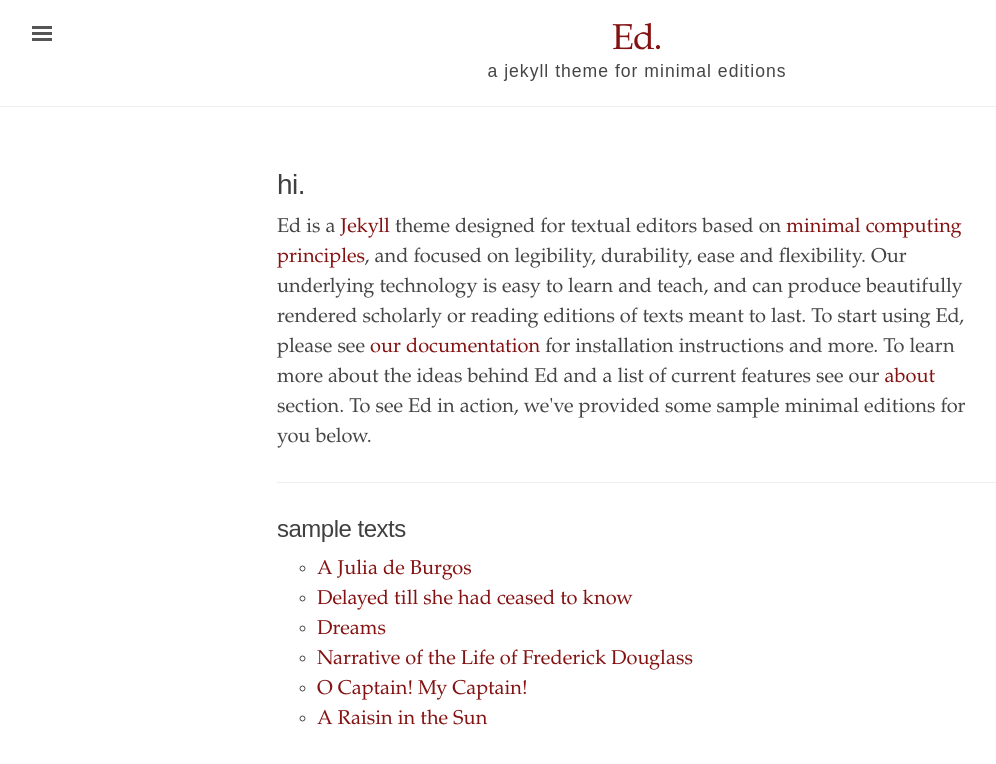
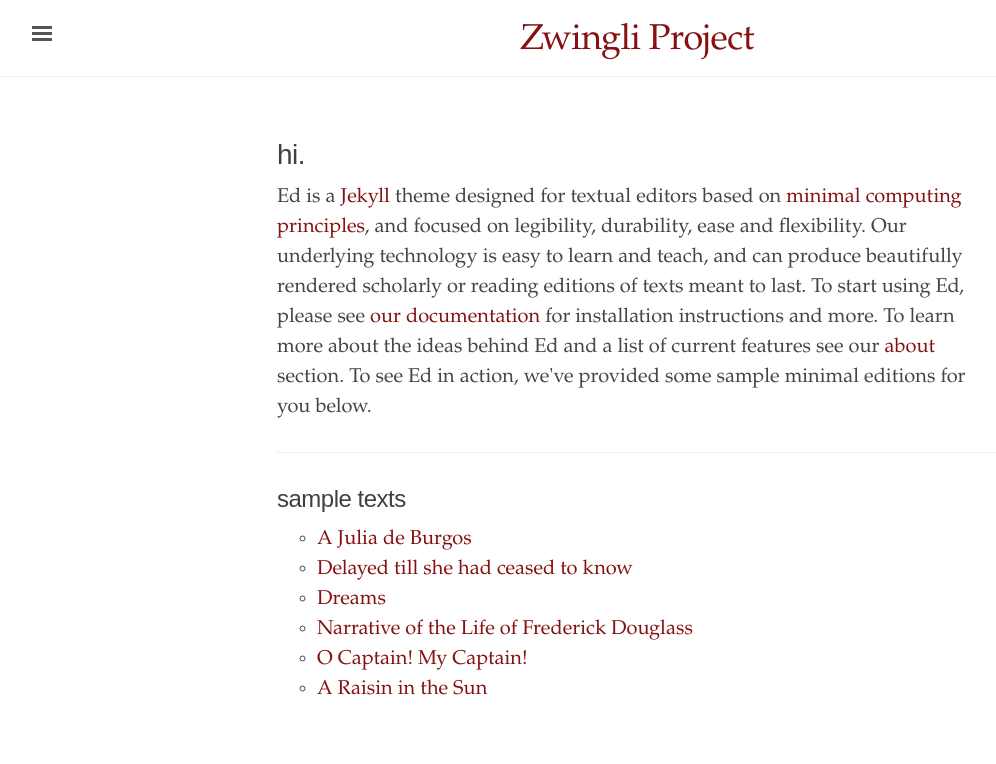
Before and after one commit to turicumzwingli/turicum, a Jekyll site: the page built from index.html, in a window 1280 px wide. Shown: the top 764 px of the page, without its empty margins (3-999 px from the left). Built offline with Jekyll 4.4.1, drawn with Linux system fonts in a browser that asks for light colours.

Commit message:
Update _config.yml to add title

```diff
--- a/_config.yml
+++ b/_config.yml
@@ -1,8 +1,8 @@
 # Built with Jekyll 3.6.0
 
 # Setup
-title:               Ed.
-tagline:             'a jekyll theme for minimal editions'
+title:               Zwingli Project
+tagline:             ''
 description:         'Ed is a Jekyll theme designed for textual editors based on minimal computing principles, and focused on legibility and flexibility.'
 url:                 'http://minicomp.github.io'
 baseurl:             '/ed'
```
